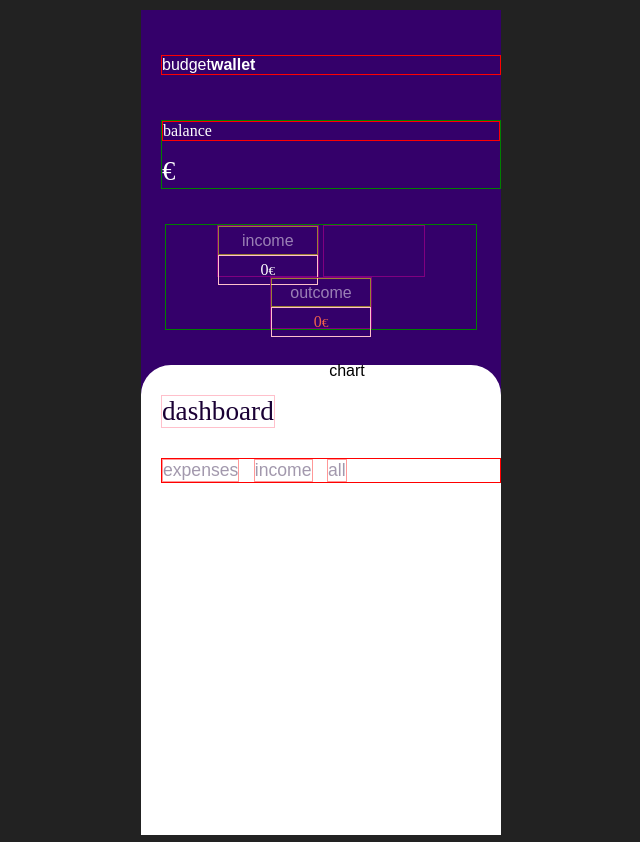
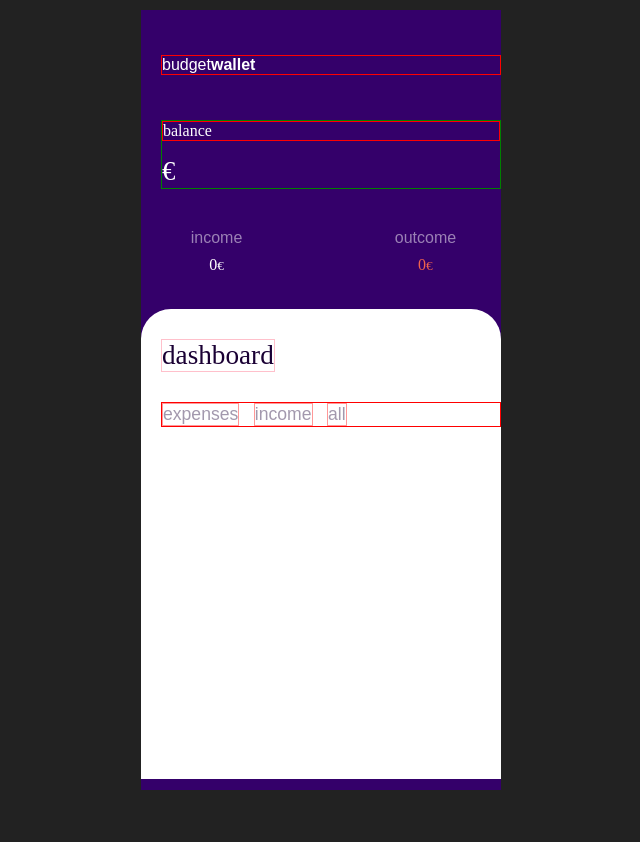
Before and after one commit to maitevillar/wallet-app, a plain HTML site: page index.html in a window 1280 px wide. Shown: the whole page, without its empty margins (319-959 px from the left). After the commit the page ends 800 px from the top, so only its background shows below. Drawn offline with Linux system fonts and the light colour scheme.

Commit message:
functionality and structure

```diff
--- a/chart.js
+++ b/chart.js
@@ -2,7 +2,7 @@ const chart = document.querySelector('.chart');
 
 const canvas = document.createElement('canvas');
 canvas.width = 50;
-canvas.heigh = 50;
+canvas.height = 50;
 
 chart.appendChild(canvas);
 
--- a/index.html
+++ b/index.html
@@ -23,7 +23,7 @@
                        <div class="title">income</div>
                        <div class="income-total">0<small>€</small></div>
                    </div>
-                   <div class="chart"> chart </div>
+                   <div class="chart"></div>
                    <div class="outcome">
                         <div class="title">outcome</div>
                         <div class="outcome-total">0<small>€</small></div>
--- a/stylesheets/style.css
+++ b/stylesheets/style.css
@@ -69,7 +69,6 @@ input[type=number] {
 }
 
 .budget-header .account{
-    border: solid 1px green;
     display: block;
     width: 310px;
     margin: 35px auto 0;
@@ -79,7 +78,6 @@ input[type=number] {
 }
 
 .budget-header .account .income, .chart, .outcome{
-    border: solid 1px purple;
     height: 50px;
     display: inline-block;
     width: 100px;
@@ -87,23 +85,19 @@ input[type=number] {
 }
 
 .budget-header .account .income .title{
-    border: solid 1px yellow;
     color: #FFF;
     opacity: 0.5;
 }
 .budget-header .account .income .income-total{
-    border: solid 1px pink;
     color: #FFF;
     font-family: 'Gilroy Bold';
 }
 
 .budget-header .account .outcome .title{
-    border: solid 1px yellow;
     color: #FFF;
     opacity: 0.5;
 }
 .budget-header .account .outcome .outcome-total{
-    border: solid 1px pink;
     color: #f0624d;
     font-family: 'Gilroy Bold';
 }
```
